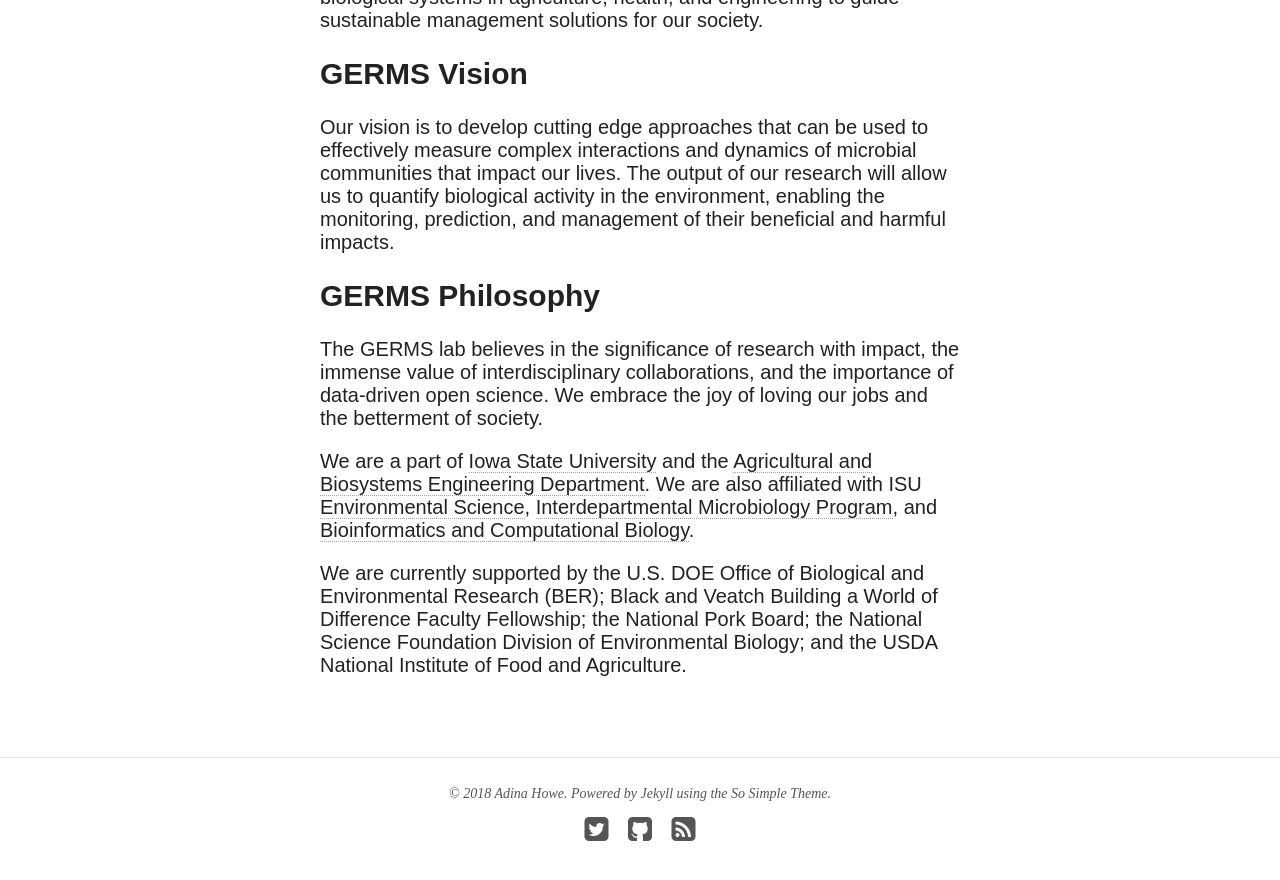
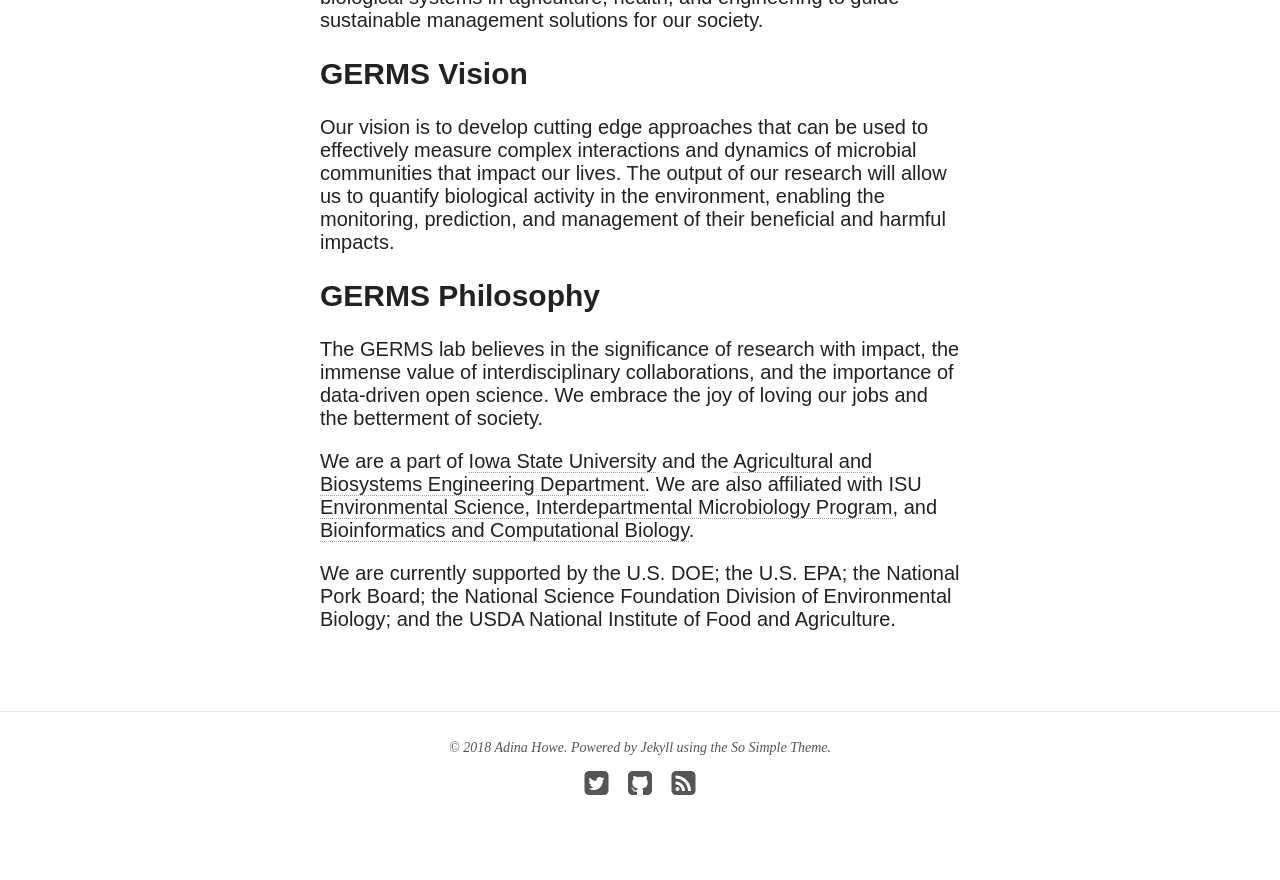
Before and after one commit to germs-lab/germs-lab.github.com-bu, a Jekyll site: the page built from about/index.md, in a window 1280 px wide and 900 px high, scrolled down 750 px. Shown: the top 880 px of the window. Built offline with Jekyll 4.4.1, drawn with Linux system fonts in a browser that asks for light colours; nearby versions of some CDN libraries; after the commit the page ends 1604 px from its top, so only the background shows below that.

Commit message:
Update index.md

```diff
--- a/about/index.md
+++ b/about/index.md
@@ -19,4 +19,4 @@ The GERMS lab believes in the significance of research with impact, the immense
 
 We are a part of [Iowa State University](http://www.iastate.edu) and the [Agricultural and Biosystems Engineering Department](http://www.abe.iastate.edu).  We are also affiliated with ISU [Environmental Science](http://www.enscigrad.iastate.edu), [Interdepartmental Microbiology Program](http://www.micrograd.iastate.edu/), and [Bioinformatics and Computational Biology](http://www.bcb.iastate.edu).
 
-We are currently supported by the U.S. DOE Office of Biological and Environmental Research (BER); Black and Veatch Building a World of Difference Faculty Fellowship; the National Pork Board; the National Science Foundation Division of Environmental Biology; and the USDA National Institute of Food and Agriculture.
+We are currently supported by the U.S. DOE; the U.S. EPA; the National Pork Board; the National Science Foundation Division of Environmental Biology; and the USDA National Institute of Food and Agriculture.
```
